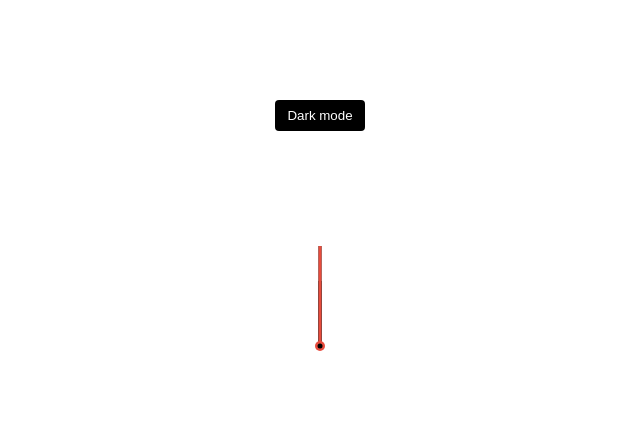
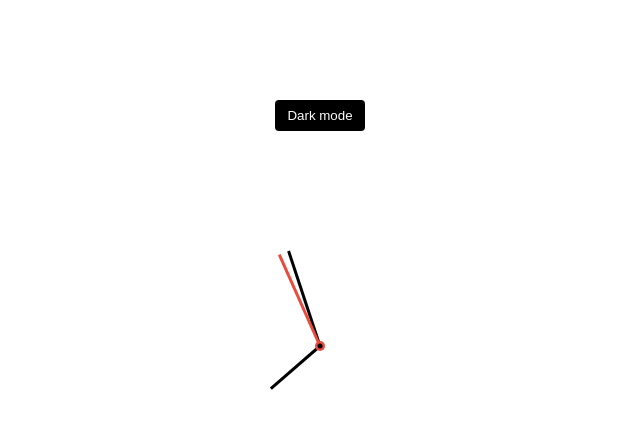
Before and after one commit to ndrsov/Theme-Clock, a plain HTML site: page index.html in a window 1280 px wide. Shown: the top 439 px of the page, without its empty margins (320-960 px from the left). Drawn offline with Linux system fonts and the light colour scheme.

Commit message:
Extract data from date to move the needles in clock

```diff
--- a/app.js
+++ b/app.js
@@ -40,3 +40,43 @@ toggle.addEventListener("click", (e) => {
     e.target.innerText = "Light mode";
   }
 });
+
+function setTime() {
+  const time = new Date();
+  const month = time.getMonth();
+  const day = time.getDay();
+  const hours = time.getHours();
+  const hoursForClock = hours % 12;
+  const minutes = time.getMinutes();
+  const seconds = time.getSeconds();
+
+  hourEl.style.transform = `translate(-50%, -100%) rotate(${scale(
+    hoursForClock,
+    0,
+    11,
+    0,
+    360
+  )}deg)`;
+  minuteEl.style.transform = `translate(-50%, -100%) rotate(${scale(
+    minutes,
+    0,
+    59,
+    0,
+    360
+  )}deg)`;
+  secondEl.style.transform = `translate(-50%, -100%) rotate(${scale(
+    seconds,
+    0,
+    59,
+    0,
+    360
+  )}deg)`;
+}
+
+const scale = (num, in_min, in_max, out_min, out_max) => {
+  return ((num - in_min) * (out_max - out_min)) / (in_max - in_min) + out_min;
+};
+
+setTime();
+
+setInterval(setTime, 1000);
--- a/style.css
+++ b/style.css
@@ -66,6 +66,7 @@ body {
   height: 65px;
   width: 3px;
   transform-origin: bottom center;
+  transition: all 0.5s ease-in;
 }
 
 .needle.hour {
```
